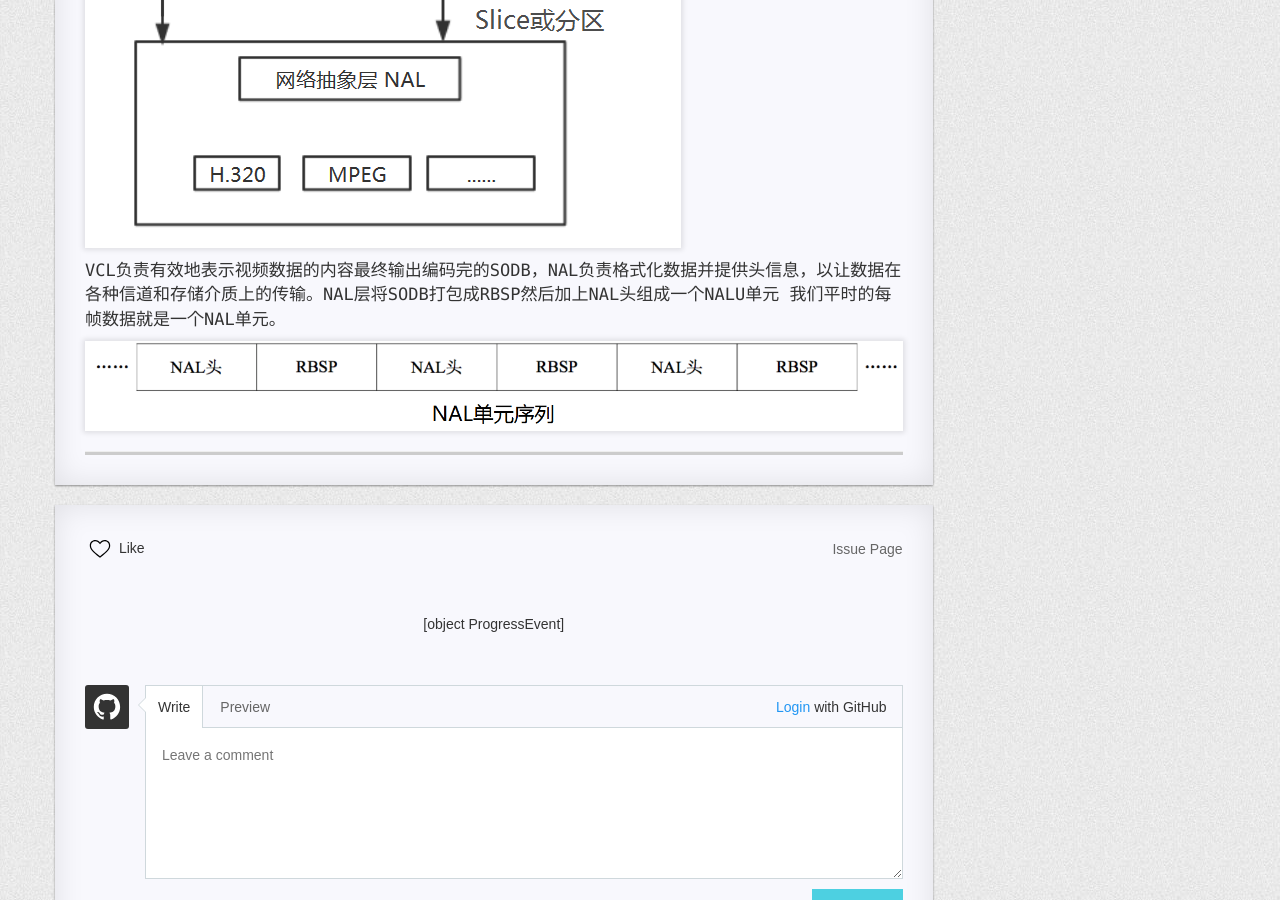
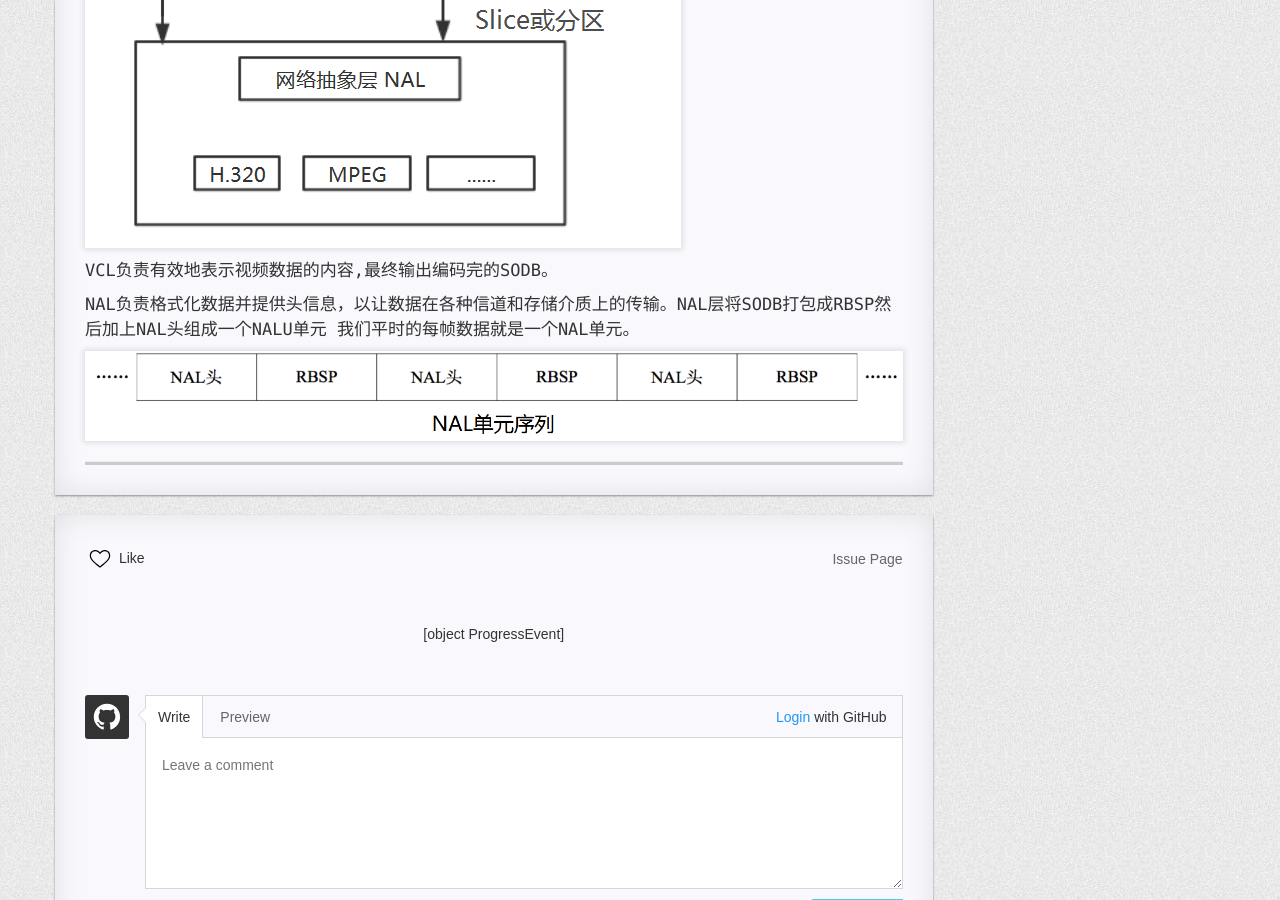
Before and after one commit to FrankdeBoers/blog, a Jekyll site: the page built from _posts/2019-08-12-H.264解析（二）.md, in a window 1280 px wide and 900 px high, scrolled down 2273 px. Built offline with Jekyll 4.4.1, drawn with Linux system fonts in a browser that asks for light colours; nearby versions of some CDN libraries; a style sheet for code colours, icons or effects is not loaded.

Commit message:
Update 2019-08-12-H.264解析（二）.md

```diff
--- a/_posts/2019-08-12-H.264解析（二）.md
+++ b/_posts/2019-08-12-H.264解析（二）.md
@@ -51,6 +51,8 @@ H.264从功能划分为两个层次：视频编码层(Video Coding Layer)和网
 
 ![H264结构](https://raw.githubusercontent.com/FrankdeBoers/blog/master/static/img/H264%E7%BB%93%E6%9E%84.png)
 
-VCL负责有效地表示视频数据的内容最终输出编码完的SODB，NAL负责格式化数据并提供头信息，以让数据在各种信道和存储介质上的传输。NAL层将SODB打包成RBSP然后加上NAL头组成一个NALU单元  我们平时的每帧数据就是一个NAL单元。
+VCL负责有效地表示视频数据的内容,最终输出编码完的SODB。
+
+NAL负责格式化数据并提供头信息，以让数据在各种信道和存储介质上的传输。NAL层将SODB打包成RBSP然后加上NAL头组成一个NALU单元  我们平时的每帧数据就是一个NAL单元。
 
 ![NAL单元序列](https://raw.githubusercontent.com/FrankdeBoers/blog/master/static/img/NAL%E5%8D%95%E5%85%83%E5%BA%8F%E5%88%97.png)
```
